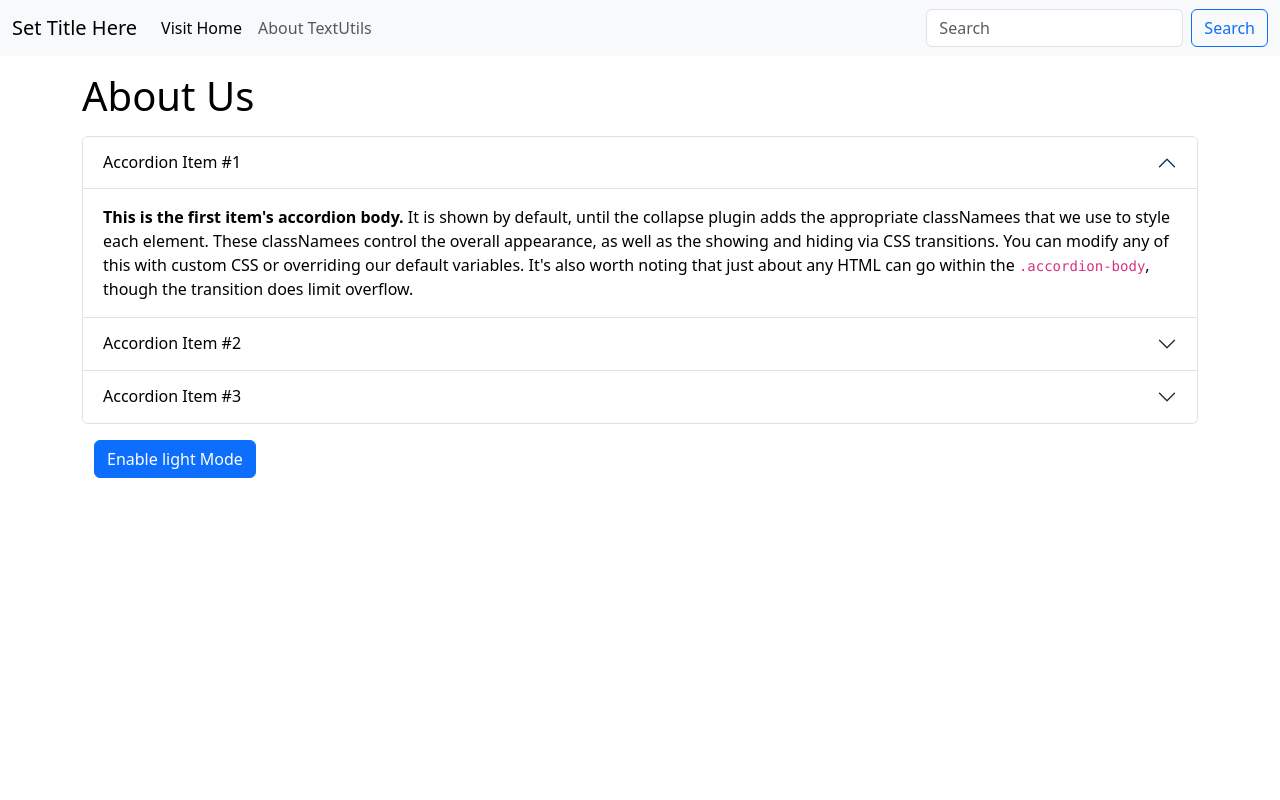
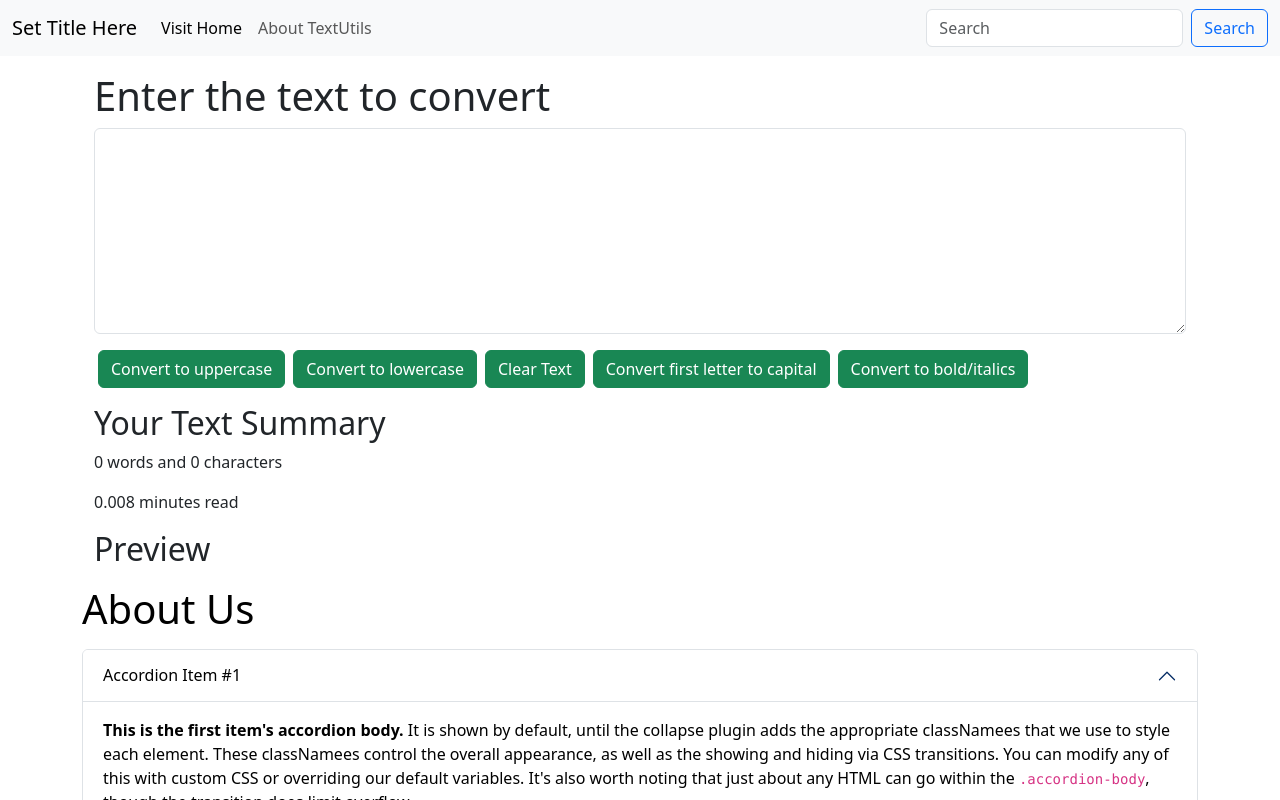
Before and after one commit to charvik42/TextUtils, a React (Create React App) app: page / in a window 1280 px wide. Shown: the top 800 px of the page. Built offline with nearby package versions, Linux system fonts and the light colour scheme.

Commit message:
Added button to convert text to bold/italics

```diff
--- a/src/App.js
+++ b/src/App.js
@@ -2,13 +2,12 @@ import './App.css';
 import Navbar from './components/Navbar';
 import TextForm from './components/TextForm';
 import About from './components/About';
-
 function App() {
   return (
     <>
     <Navbar title="Set Title Here" aboutText="About TextUtils" homeTab="Visit Home" />
     <div className="container my-3">
-    {/*<TextForm heading="Enter the text to convert"/>*/}
+    <TextForm heading="Enter the text to convert"/>
     <About/>
     </div>
     </>
--- a/src/components/About.js
+++ b/src/components/About.js
@@ -16,7 +16,8 @@ export default function About() {
             setMyStyle({
                 color: 'white',
                 backgroundColor: 'black',
-                border: '1 px solid white'
+                border: '1 px solid white',
+                fontWeight: 'bold'
             })
             setBtnTxt("Enable dark Mode");
         }
--- a/src/components/TextForm.js
+++ b/src/components/TextForm.js
@@ -2,6 +2,12 @@ import React, {useState} from 'react'
 import PropTypes from 'prop-types'
 
 export default function TextForm(props) {
+
+    const [text, setText] = useState('');
+    const [boldText, setBold] = useState({
+        fontWeight: 'normal'
+    });
+
     const handleUpClick = ()=>{
         /*console.log("Uppercase was clicked " + text);*/
         let newText = text.toUpperCase();
@@ -20,26 +26,41 @@ export default function TextForm(props) {
         let newText = text.charAt(0).toUpperCase() + text.slice(1);
         setText(newText);
     }
+    const handleBold = () =>{
+        if (boldText.fontWeight == 'normal'){
+            setBold(
+                {
+                    fontWeight: 'bold'
+                }
+            )
+        }
+        if (boldText.fontWeight == 'bold'){
+            setBold(
+                {
+                    fontStyle: 'italic'
+                }
+            )
+        }
+    }
+
 
     const handleOnChange = (event)=>{
         console.log("On change");
         setText(event.target.value);
     }
 
-    const [text, setText] = useState('');
-
     return (
         <>
             <div className="container">
             <h1>{props.heading}</h1>
             <div className="mb-3">
-            <textarea className="form-control" value= {text} onChange = {handleOnChange} id="myBox" rows="8"></textarea>
+            <textarea className="form-control" value= {text} style = {boldText} onChange = {handleOnChange} id="myBox" rows="8"></textarea>
             </div>
             <button className="btn btn-success mx-1" onClick={handleUpClick}>Convert to uppercase</button>
             <button className="btn btn-success mx-1" onClick={handleDownClick}>Convert to lowercase</button>
             <button className="btn btn-success mx-1" onClick={handleClearText}>Clear Text</button>
             <button className="btn btn-success mx-1" onClick={handleFirst}>Convert first letter to capital</button>
-
+            <button className="btn btn-success mx-1" onClick={handleBold}>Convert to bold/italics</button>
             </div>
             <div className="container my-3">
                 <h2>Your Text Summary</h2>
```
